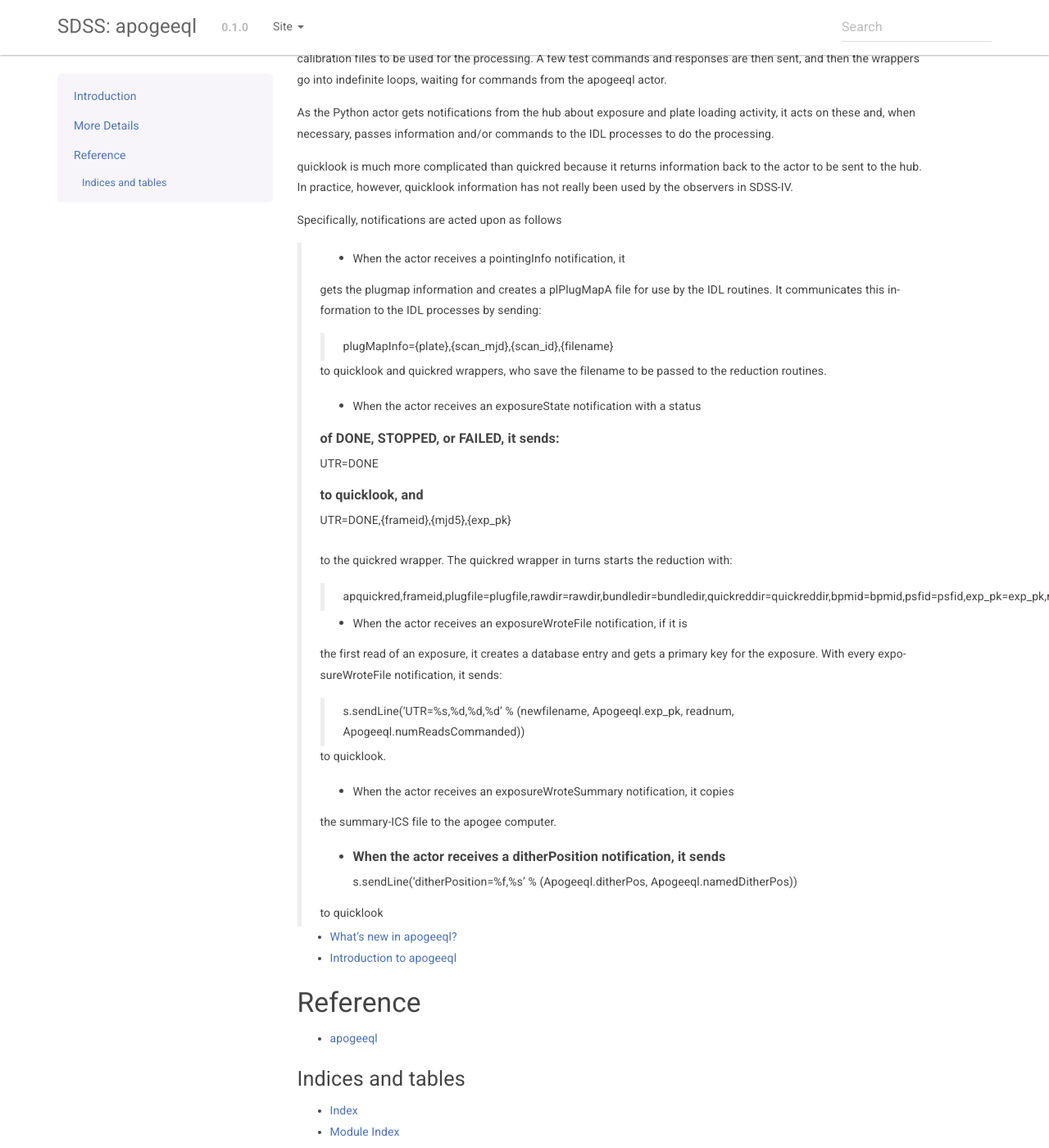
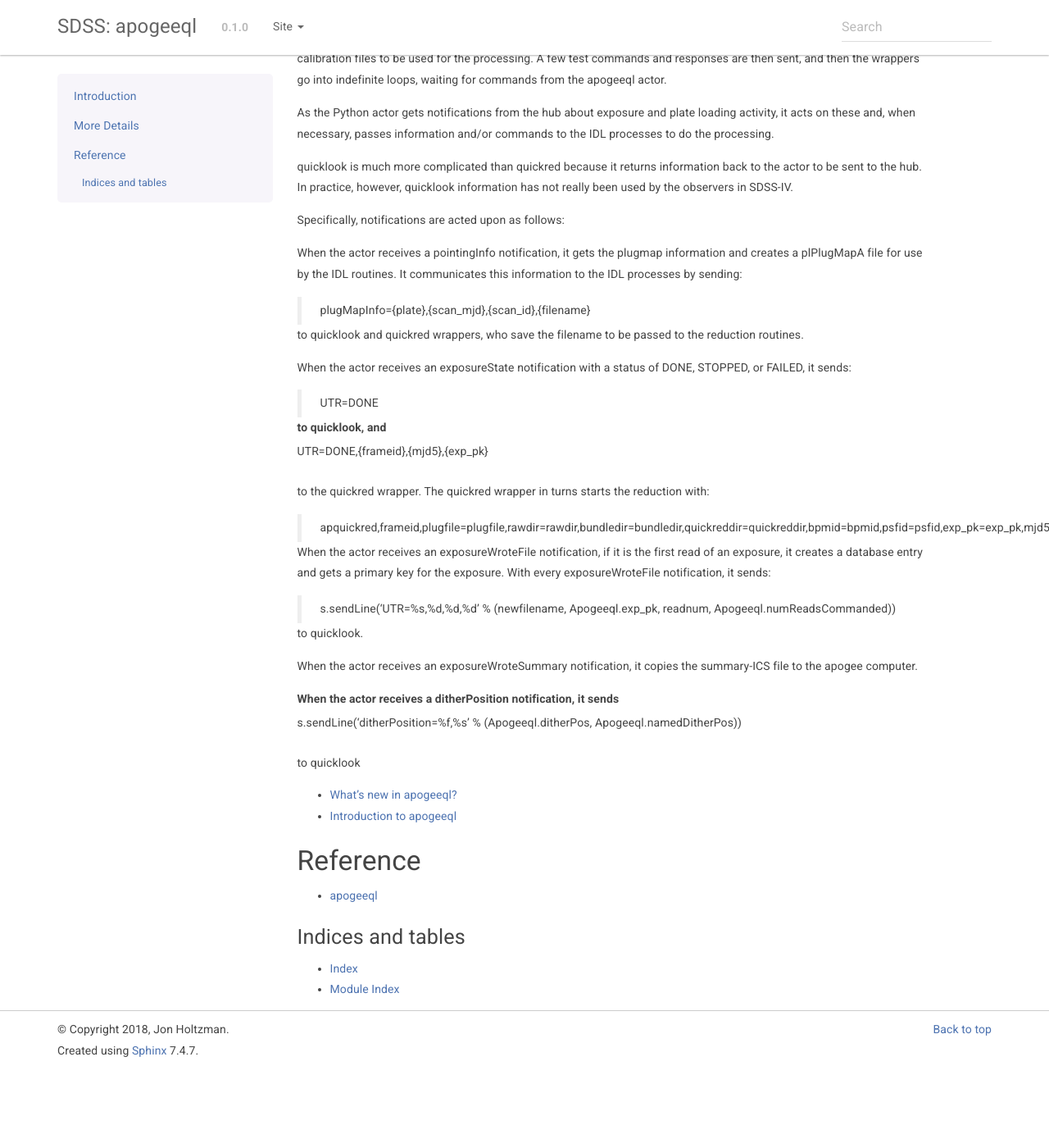
Before and after one commit to sdss/apogeeql, a Sphinx documentation site: the page built from docs/sphinx/index.rst, in a window 1280 px wide and 1400 px high, scrolled down 717 px. Shown: the whole window at 82% size. Built offline with Sphinx 7.4.7, drawn with Linux system fonts in a browser that asks for light colours; the version number is read from the project's files by our own code; after the commit the page ends 2025 px from its top, so only the background shows below that.

Commit message:
formatting

```diff
--- a/docs/sphinx/index.rst
+++ b/docs/sphinx/index.rst
@@ -56,37 +56,37 @@
 information back to the actor to be sent to the hub. In practice, however,
 quicklook information has not really been used by the observers in SDSS-IV.
 
-Specifically, notifications are acted upon as follows
+Specifically, notifications are acted upon as follows:
 
-  - When the actor receives a pointingInfo notification, it
-  gets the plugmap information and creates a plPlugMapA file for use
-  by the IDL routines. It communicates this information to the IDL
-  processes by sending:
+When the actor receives a pointingInfo notification, it
+gets the plugmap information and creates a plPlugMapA file for use
+by the IDL routines. It communicates this information to the IDL
+processes by sending:
    plugMapInfo={plate},{scan_mjd},{scan_id},{filename}
-  to quicklook and quickred wrappers, who save the filename to
-  be passed to the reduction routines.
+to quicklook and quickred wrappers, who save the filename to
+be passed to the reduction routines.
 
-  - When the actor receives an exposureState notification with a status
-  of DONE, STOPPED, or FAILED, it sends:
+When the actor receives an exposureState notification with a status
+of DONE, STOPPED, or FAILED, it sends:
      UTR=DONE
-  to quicklook, and
+to quicklook, and
      UTR=DONE,{frameid},{mjd5},{exp_pk}
-  to the quickred wrapper. The quickred wrapper in turns starts the
-  reduction with:
+to the quickred wrapper. The quickred wrapper in turns starts the
+reduction with:
       apquickred,frameid,plugfile=plugfile,rawdir=rawdir,bundledir=bundledir,quickreddir=quickreddir,bpmid=bpmid,psfid=psfid,exp_pk=exp_pk,mjd5=mjd5,/NOWAIT
 
-  - When the actor receives an exposureWroteFile notification, if it is
-  the first read of an exposure, it creates a database entry and gets a
-  primary key for the exposure. With every exposureWroteFile notification, it sends:
+When the actor receives an exposureWroteFile notification, if it is
+the first read of an exposure, it creates a database entry and gets a
+primary key for the exposure. With every exposureWroteFile notification, it sends:
          s.sendLine('UTR=%s,%d,%d,%d' % (newfilename, Apogeeql.exp_pk, readnum, Apogeeql.numReadsCommanded))
-  to quicklook.
+to quicklook.
 
-  - When the actor receives an exposureWroteSummary notification, it copies
-  the summary-ICS file to the apogee computer.
+When the actor receives an exposureWroteSummary notification, it copies
+the summary-ICS file to the apogee computer.
 
-  - When the actor receives a ditherPosition notification, it sends
+When the actor receives a ditherPosition notification, it sends
          s.sendLine('ditherPosition=%f,%s' % (Apogeeql.ditherPos, Apogeeql.namedDitherPos))
-  to quicklook
+to quicklook
 
 
 * :ref:`What's new in apogeeql? <changelog>`
```
